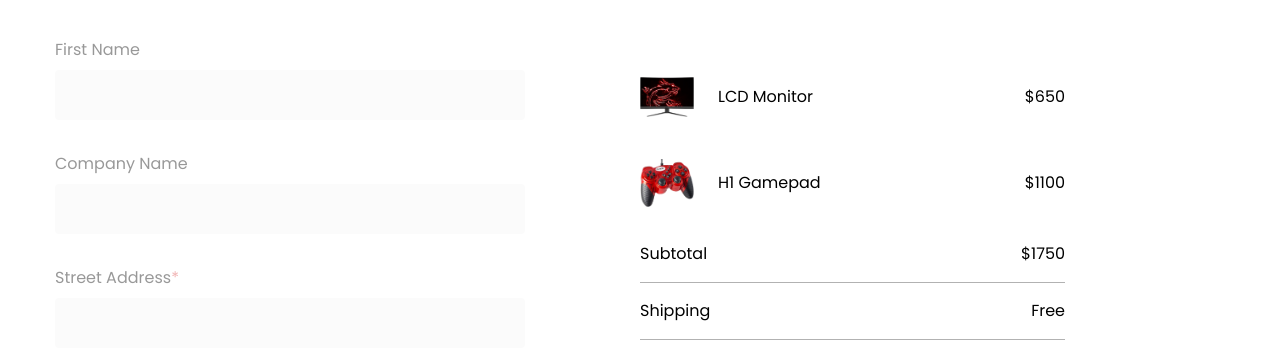
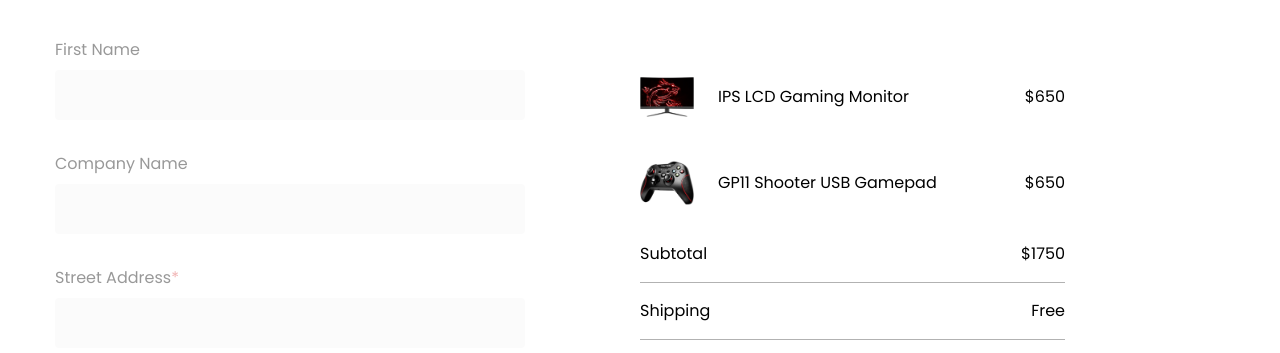
Before and after one commit to The-isaacagboola/Full-E-commerce-website, a plain HTML site: page latest/checkout.html in a window 1280 px wide. Shown: the part 343-696 px from the top of the page. Drawn offline with Linux system fonts and the light colour scheme.

Commit message:
checkout began

```diff
--- a/latest/checkout.html
+++ b/latest/checkout.html
@@ -186,31 +186,7 @@
 
         <div id="payment-wrapper">
           <div class="bill-payment">
-            <div class="cart-item">
-              <div class="image-name-container">
-                <div class="cart-item-image">
-                  <img
-                    src="./Images/products/g27cq4-500x500 1.png"
-                    alt="Lcd monitor"
-                  />
-                </div>
-                <p class="product-name">LCD Monitor</p>
-              </div>
-              <p class="Subtotal">$650</p>
-            </div>
-
-            <div class="cart-item">
-              <div class="image-name-container">
-                <div class="cart-item-image">
-                  <img
-                    src="./Images/products/g92-2-500x500 1.png"
-                    alt="H1 Gamepad"
-                  />
-                </div>
-                <p class="product-name">H1 Gamepad</p>
-              </div>
-              <p class="Subtotal">$1100</p>
-            </div>
+            <div class="checkout-item-container"></div>
 
             <p class="sub-details">
               Subtotal <span class="sub-price">$1750</span>
@@ -379,5 +355,6 @@
       </div>
     </footer>
     <script src="./scripts/shared.js"></script>
+    <script type="module" src="./scripts/checkout.js"></script>
   </body>
 </html>
--- /dev/null
+++ b/latest/scripts/checkout.js
@@ -0,0 +1,22 @@
+import { cart } from "./data/products.js";
+
+let checkHTML;
+function renderProducts() {
+  cart.forEach((item) => {
+    let itemHtml;
+    itemHtml = `
+    <div class="cart-item">
+  <div class="image-name-container">
+    <div class="cart-item-image">
+      ${item.image}
+    </div>
+    <p class="product-name">${item.name}</p>
+  </div>
+  <p class="Subtotal">$650</p>
+</div> `;
+    checkHTML += itemHtml;
+    checkHTML = checkHTML.split("undefined").join("");
+    document.querySelector(".checkout-item-container").innerHTML = checkHTML;
+  });
+}
+renderProducts();
```
Also changed, not shown: latest/deletedcontent.html (+21 -0 lines), latest/scripts/wishlist.js (+28 -2 lines).
